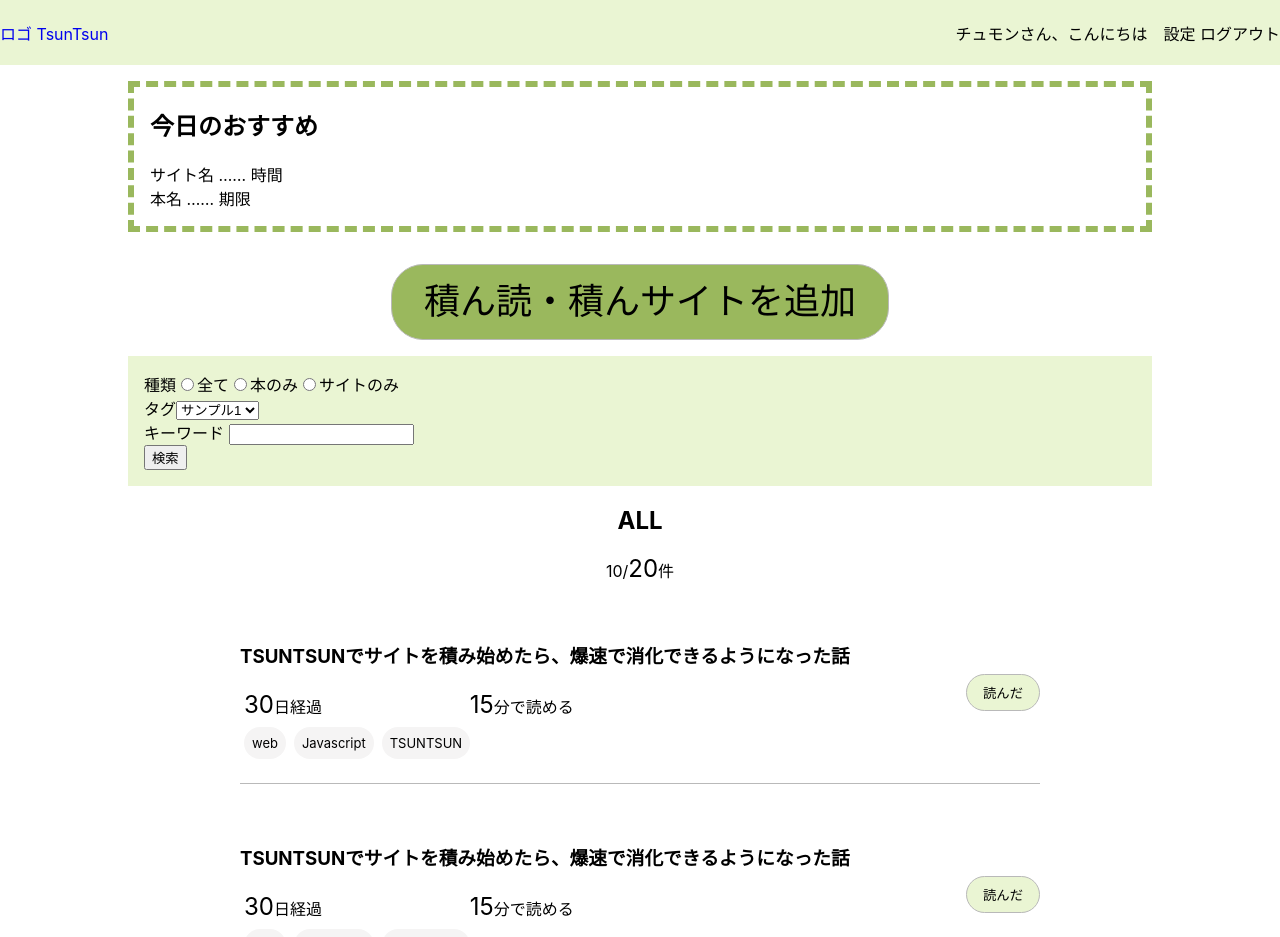
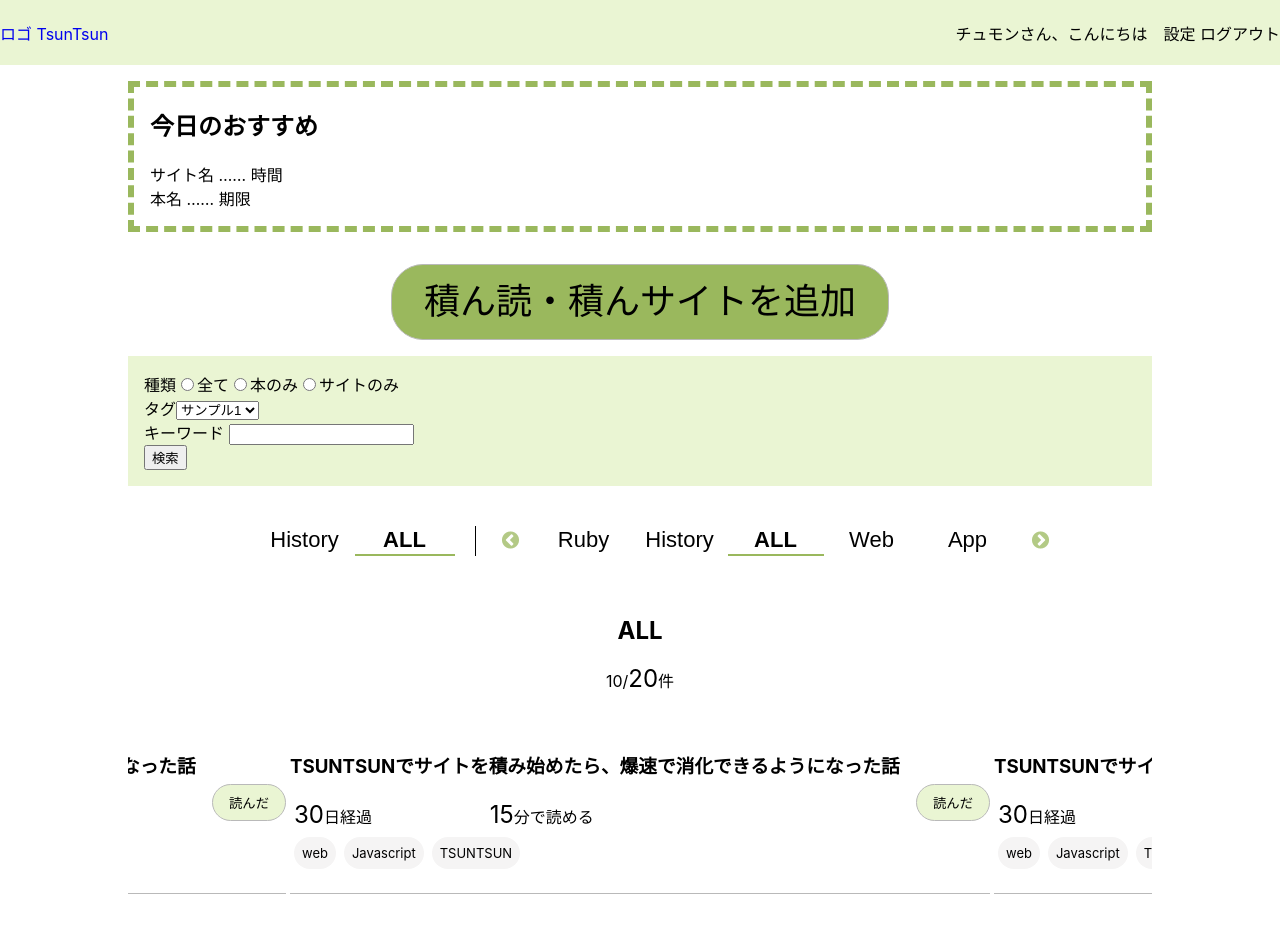
Before and after one commit to chum0n/TSUNTSUN, a React (Create React App) app in the folder frontend/tsuntsun/: page / in a window 1280 px wide. Shown: the top 937 px of the page. Built offline with nearby package versions, Linux system fonts and the light colour scheme.

Commit message:
add: carousel

```diff
--- a/frontend/tsuntsun/package.json
+++ b/frontend/tsuntsun/package.json
@@ -13,7 +13,12 @@
     "react": "^17.0.2",
     "react-dom": "^17.0.2",
     "react-scripts": "4.0.3",
+    "react-slick": "^0.28.1",
+    "sass": "^1.35.1",
+    "scss": "^0.2.4",
+    "slick-carousel": "^1.8.1",
     "styled-components": "^5.3.0",
+    "swiper": "^6.7.5",
     "typescript": "^4.0.3",
     "web-vitals": "^0.2.4",
     "workbox-background-sync": "^5.1.3",
@@ -54,6 +59,7 @@
     ]
   },
   "devDependencies": {
+    "@types/react-slick": "^0.23.4",
     "@types/styled-components": "^5.1.10"
   }
 }
--- a/frontend/tsuntsun/src/component/card.tsx
+++ b/frontend/tsuntsun/src/component/card.tsx
@@ -1,21 +1,21 @@
 import styled from "styled-components";
 import Tsumi from "./tsumi";
 
-function Card() {
+const Card: React.FC<{ name: string }> = ({ name }) => {
   const list = [];
   for (let index = 0; index < 10; index++) {
-    list.push(<Tsumi></Tsumi>);
+    list.push(<Tsumi key={index}></Tsumi>);
   }
   return (
     <div>
-      <h2>ALL</h2>
+      <h2>{name}</h2>
       <div>
         10/<NumBig>20</NumBig>件
       </div>
       {list}
     </div>
   );
-}
+};
 
 export default Card;
 
--- a/frontend/tsuntsun/src/component/resultArea.tsx
+++ b/frontend/tsuntsun/src/component/resultArea.tsx
@@ -1,11 +1,130 @@
 import Card from "./card";
+import Slider from "react-slick";
+import "slick-carousel/slick/slick.css";
+import "slick-carousel/slick/slick-theme.css";
+import { useState } from "react";
+import styled from "styled-components";
 
 function ResultArea() {
+  const [nav, setNav] = useState<Slider>();
+  const [mainSlider, setMainSlider] = useState<Slider>();
+  const [index, setIndex] = useState<number>(0);
+
+  // スライダー用設定
+  const settings = {
+    centerMode: true,
+    infinite: true,
+    swipeToSlide: true,
+    swipe: true,
+    focusOnSelect: true,
+    speed: 500,
+    centerPadding: "160px",
+    slidesToShow: 1,
+    slidesToScroll: 1,
+  };
+
+  const settingsNav = {
+    accessibility: false,
+    centerMode: true,
+    infinite: true,
+    draggable: false,
+    swipe: false,
+    focusOnSelect: true,
+    centerPadding: "10px",
+    slidesToShow: 5,
+  };
+
+  // 表示用、一時的
+  const nameTmp = ["ALL", "Web", "App", "JS", "Ruby", "History"];
+
   return (
     <div className="result-area">
-      <Card></Card>
+      <ResultTop>
+        <FixedNavArea>
+          <Nav
+            className={index === nameTmp.length - 1 ? "current" : ""}
+            onClick={(e) => mainSlider?.slickGoTo(nameTmp.length - 1)}
+          >
+            History
+          </Nav>
+          <Nav
+            className={index === 0 ? "current" : ""}
+            onClick={(e) => mainSlider?.slickGoTo(0)}
+          >
+            ALL
+          </Nav>
+        </FixedNavArea>
+        <NavArea>
+          <Slider
+            className="nav"
+            {...settingsNav}
+            asNavFor={mainSlider}
+            ref={(slider) => (slider ? setNav(slider) : null)}
+          >
+            {nameTmp.map((i) => (
+              <Nav>{i}</Nav>
+            ))}
+          </Slider>
+        </NavArea>
+      </ResultTop>
+
+      <Slider
+        className="slider"
+        {...settings}
+        asNavFor={nav}
+        ref={(slider) => (slider ? setMainSlider(slider) : null)}
+        beforeChange={(oldIndex, newIndex) => setIndex(newIndex)}
+      >
+        {nameTmp.map((i) => (
+          <Card name={i}></Card>
+        ))}
+      </Slider>
     </div>
   );
 }
 
 export default ResultArea;
+
+const ResultTop = styled.div`
+  display: flex;
+  justify-content: center;
+  margin: 30px auto;
+  padding: 10px;
+  text-align: center;
+  position: sticky;
+  top: 0;
+  background-color: white;
+  z-index: 1;
+
+  .slick-prev:before,
+  .slick-next:before {
+    color: #9ab85d;
+  }
+`;
+
+const FixedNavArea = styled.div`
+  border-right: 0.1px solid black;
+  padding-right: 20px;
+  margin-right: 50px;
+`;
+
+const NavArea = styled.div`
+  display: inline-block;
+  width: 500px;
+`;
+
+const Nav = styled.button`
+  width: 100px;
+  font-size: 22px;
+  background-color: white;
+  border: 0px;
+  border-bottom: 2px solid transparent;
+  :hover {
+    border-bottom: 2px solid #9ab85d;
+  }
+  .slick-current &,
+  &.current {
+    font-weight: bold;
+    border-bottom: 2px solid #9ab85d;
+  }
+`;
--- a/frontend/tsuntsun/src/component/tsumi.tsx
+++ b/frontend/tsuntsun/src/component/tsumi.tsx
@@ -37,7 +37,7 @@ const Title = styled.h3`
 const Article = styled.article`
   display: flex;
   align-items: center;
-  max-width: 800px;
+  max-width: 700px;
   margin: 20px auto;
   padding: 20px 0;
   border-bottom: 0.5px solid #b9b9b9;
--- a/frontend/tsuntsun/src/pages/main.tsx
+++ b/frontend/tsuntsun/src/pages/main.tsx
@@ -6,20 +6,20 @@ import SearchArea from "../component/searchArea";
 
 function Main() {
   return (
-    <div className="main">
-      <Body>
+    <Body>
+      <div className="main">
         <Recommend></Recommend>
         <AddButton></AddButton>
         <SearchArea></SearchArea>
         <ResultArea></ResultArea>
-      </Body>
-    </div>
+      </div>
+    </Body>
   );
 }
 
 export default Main;
 
-const Body = styled.body`
+const Body = styled.div`
   width: 80%;
   margin: 0 auto;
 `;
```
Also changed, not shown: 1 other file (tests, documents, lock files or other folders).
